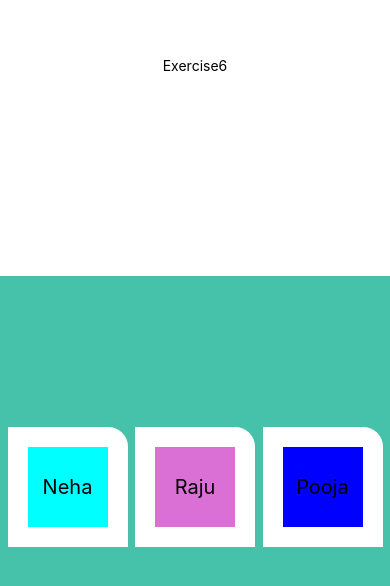
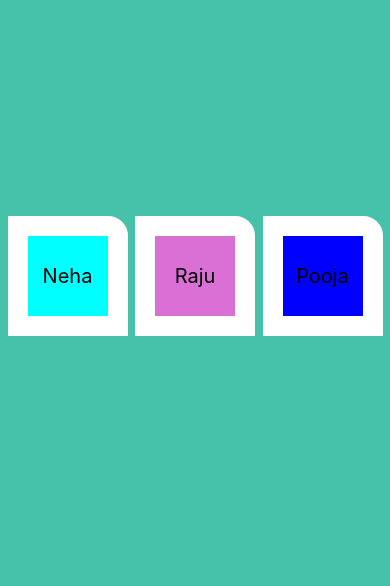
Before and after one commit to kuldeeepkumar/practiceApp, a React Native app: screen / in a window 390 px wide. Shown: the part 146-732 px from the top of the page. Built offline with nearby package versions, Linux system fonts and the light colour scheme.

Commit message:
using flex properties in react native is done

```diff
--- a/App.js
+++ b/App.js
@@ -9,7 +9,7 @@ export default function App() {
       {/*<Exercise1/>*/}
       {/*<Exercise2/>*/}
       {/*<Exercise3/>*/}
-      <Exercise6 />
+      {/* <Exercise6 />*/}
       <Exercise7 />
     </>
   );
```
